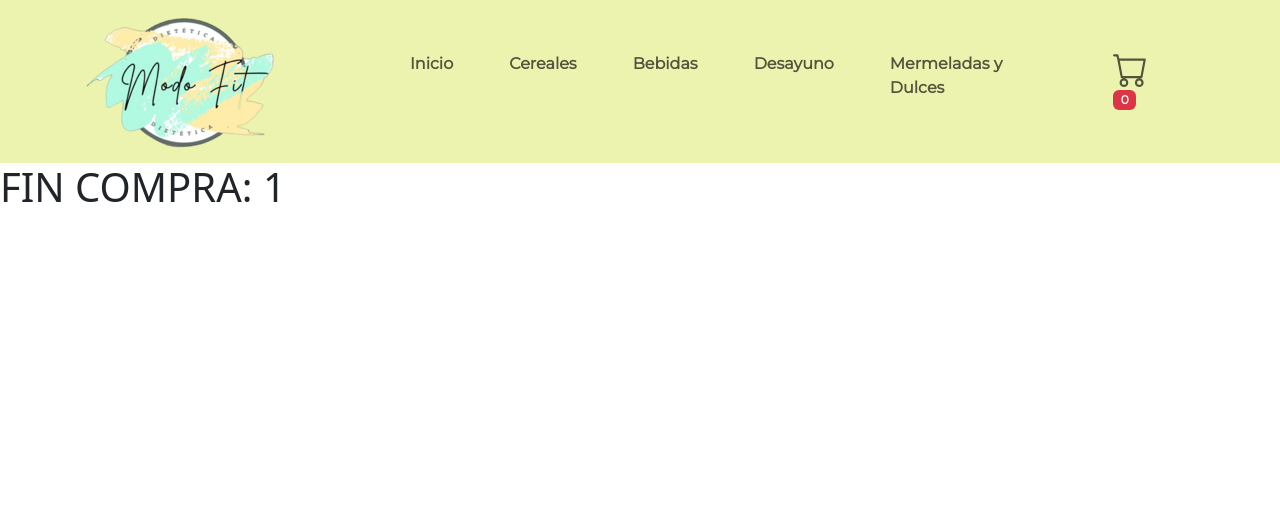
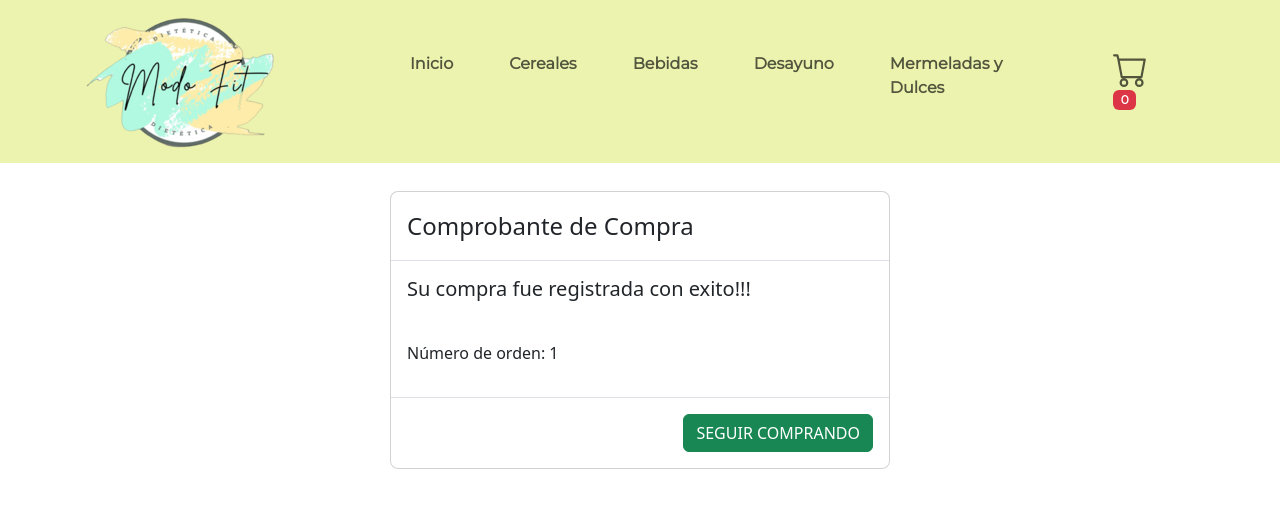
Before and after one commit to gpaniati/modofit_Market, a React (Create React App) app: page /fincompra/1 in a window 1280 px wide. Shown: the top 508 px of the page. Built offline with nearby package versions, Linux system fonts and the light colour scheme.

Commit message:
Formulario version 1.2

```diff
--- a/src/components/Cart/Cart.js
+++ b/src/components/Cart/Cart.js
@@ -53,7 +53,7 @@ function Cart() {
         ))}
       </div>
       <h3 className="d-flex flex-row justify-content-center">
-        Total compra: ${precioTotal}
+        Total de compra: ${precioTotal}
       </h3>
       <div className="d-flex flex-row justify-content-center cartFooter">
         <Button variant="danger" size="sm" onClick={handleRemoveList}>
--- a/src/components/CartItems/CartItems.js
+++ b/src/components/CartItems/CartItems.js
@@ -1,14 +1,17 @@
 //import { Button, Card, Col, Container, Row, Image } from "react-bootstrap";
 import Badge from 'react-bootstrap/Badge';
 import Image from 'react-bootstrap/Image';
-import Box from 'react-bootstrap'
 import { BsFillTrashFill } from "react-icons/bs";
 import ListGroup from 'react-bootstrap/ListGroup';
 import "../CartItems/CartItems.css";
+import { Card } from 'react-bootstrap';
 
 function CartItems({ item, itemDelete }) {
 
   return (
+    <div className='d-flex justify-content-center'>
+    <Card style={{ width: "50rem" }}>
+      <Card.Body>
     <ListGroup as="ol">
       <ListGroup.Item
         as="li"
@@ -19,13 +22,16 @@ function CartItems({ item, itemDelete }) {
           <div className="fw-bold">{item.nombre}</div>
           ${item.precio}
         </div>
-        <Badge className="badgeCart" bg="success"pill>
+        <Badge className="badgeCart" bg="success">
           {item.cantidad}
         </Badge>
         <div className="totalItem">${(item.precio * item.cantidad)}</div>
         <BsFillTrashFill color="red" size={30} onClick={() => itemDelete(item.id)} />
       </ListGroup.Item>
     </ListGroup>
+    </Card.Body>
+    </Card>
+    </div>
   );
 }
 
--- a/src/components/FinCompra/FinCompra.js
+++ b/src/components/FinCompra/FinCompra.js
@@ -1,11 +1,35 @@
-
 import { useParams } from "react-router-dom";
+import { Link } from "react-router-dom";
+import Modal from "react-bootstrap/Modal";
+import Button from "react-bootstrap/Button";
 
 function FinCompra() {
-    const { idOrder } = useParams();
-    return (
-        <h1>FIN COMPRA: {idOrder}</h1>
-    );
+
+  const { idOrder } = useParams();
+
+  return (
+    <div
+      className="modal show"
+      style={{ display: "block", position: "initial" }}
+    >
+      <Modal.Dialog>
+        <Modal.Header>
+          <Modal.Title>Comprobante de Compra</Modal.Title>
+        </Modal.Header>
+        <Modal.Body>
+          <h5>Su compra fue registrada con exito!!!</h5>
+        </Modal.Body>
+        <Modal.Body>
+            <p>Número de orden: {idOrder}</p>
+        </Modal.Body>
+        <Modal.Footer>
+          <Button as={Link} to="/" variant="success">
+            SEGUIR COMPRANDO
+          </Button>
+        </Modal.Footer>
+      </Modal.Dialog>
+    </div>
+  );
 }
 
 export default FinCompra;
--- a/src/components/Formulario/Formulario.js
+++ b/src/components/Formulario/Formulario.js
@@ -1,11 +1,11 @@
 import Button from "react-bootstrap/Button";
 import Form from "react-bootstrap/Form";
 import Card from 'react-bootstrap/Card';
-import { useContext, useEffect, useState } from "react";
+import { useContext, useState } from "react";
 import { CartContext } from "../../context/cart/CartContext/CartContext";
-import "../Formulario/Formulario.css";
 import { addDoc, collection, getFirestore } from "firebase/firestore";
 import { useNavigate } from "react-router-dom";
+import "../Formulario/Formulario.css";
 
 function Formulario() {
   const [form, setForm] = useState({});
@@ -31,7 +31,7 @@ function Formulario() {
 
   function handleSubmit(e) {
     e.preventDefault();
-    if (form != {}){
+    if (form !== {}){
       //Armo orden para subir a FireStore.
       const newOrderProducts = (cartList.map((producto) => (
         {
@@ -52,8 +52,8 @@ function Formulario() {
 
   //Navego a la ruta de confirmacion de compra.
   function handleFinCompra(idOrder) {
+    removeList();
     navigate(`/fincompra/${idOrder}`);
-    removeList();
   }
 
   return (
--- /dev/null
+++ b/src/components/Item/Item.css
@@ -0,0 +1,6 @@
+.precio{
+    color: blue;
+    font-weight: bold;
+    font-style: italic;
+    font-size: 20px;
+}
--- a/src/components/Item/Item.js
+++ b/src/components/Item/Item.js
@@ -1,18 +1,19 @@
 import Button from 'react-bootstrap/Button';
 import Card from 'react-bootstrap/Card';
 import { Link } from "react-router-dom";
+import "../Item/Item.css";
 
 function Item({ producto }) {
 
     return (
     <div>
-      <Card className="carta" style={{ width: "25rem" }}>
+      <Card className="carta" style={{ width: "20rem" }}>
         <Card.Img variant="top" src={producto.imagen} />
         <Card.Body>
           <Card.Title>{producto.nombre}</Card.Title>
           <Card.Text>{producto.descripcion}</Card.Text>
-          <Card.Text>${producto.precio}</Card.Text>
-          <Button as={Link} to={`/item/${producto.id}`} variant="primary">Ver Detalle</Button>
+          <Card.Text className='precio'>${producto.precio}</Card.Text>
+          <Button as={Link} to={`/item/${producto.id}`} variant="success">Ver Detalle</Button>
         </Card.Body>
       </Card>
     </div>
--- /dev/null
+++ b/src/components/ItemDetail/ItemDetail.css
@@ -0,0 +1,6 @@
+.precio{
+    color: blue;
+    font-weight: bold;
+    font-style: italic;
+    font-size: 20px;
+}
--- a/src/components/ItemDetail/ItemDetail_1.js
+++ b/src/components/ItemDetail/ItemDetail_1.js
@@ -4,6 +4,7 @@ import { useContext, useState } from "react";
 import { Button } from "react-bootstrap";
 import {Link} from 'react-router-dom';
 import { CartContext } from "../../context/cart/CartContext/CartContext";
+import "../ItemDetail/ItemDetail.css";
 
 function ItemDetail({ producto }) {
 
@@ -22,10 +23,10 @@ function ItemDetail({ producto }) {
         <Card.Body className="d-flex flex-column">
           <Card.Title>{producto.nombre}</Card.Title>
           <Card.Text>{producto.descripcion}</Card.Text>
-          <Card.Text>${producto.precio}</Card.Text>
+          <Card.Text className="precio">${producto.precio}</Card.Text>
           {cantidadAgregada > 0 ? (
-            <Button as={Link} to="/cart" variant="success" size="md">
-              Finalizar Compra
+            <Button as={Link} to="/" variant="success" size="md">
+              SEGUI COMPRANDO
             </Button>
           ) : (
             <ItemCount inicial={1} stock={5} onAdd={handleOnAdd} />
```
Also changed, not shown: src/context/cart/CartProvider/CartProvider.js (deleted, +0 -49 lines), src/context/cart/UseCartProvider/useCartContext.js (deleted, +0 -10 lines).
